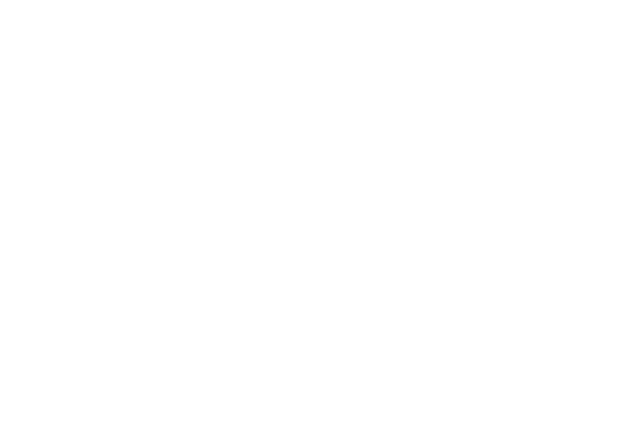
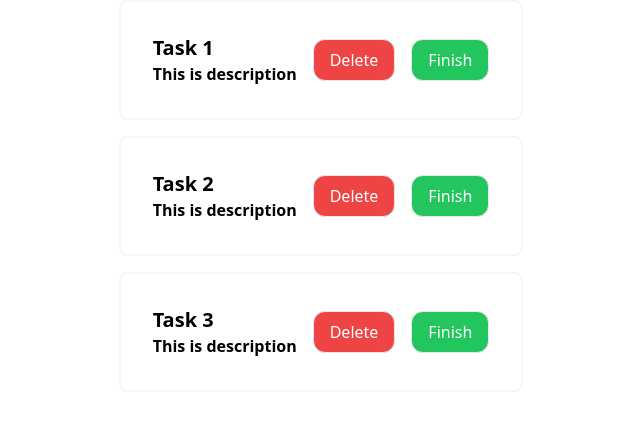
Before and after one commit to corlys/02sprintasia_fe, a React (Vite) app: page / in a window 1280 px wide. Shown: the top 430 px of the page, without its empty margins (319-959 px from the left). Built offline with nearby package versions, Linux system fonts and the light colour scheme.

Commit message:
feat: basic layout

```diff
--- a/src/App.tsx
+++ b/src/App.tsx
@@ -1,5 +1,45 @@
 function App() {
-  return <></>;
+  const lists = [
+    {
+      id: 1,
+      title: "Task 1",
+      description: "This is description",
+    },
+    {
+      id: 2,
+      title: "Task 2",
+      description: "This is description",
+    },
+    {
+      id: 3,
+      title: "Task 3",
+      description: "This is description",
+    },
+  ];
+
+  return (
+    <>
+      <div className="flex flex-col gap-4 items-center justify-center">
+        {lists.map((list) => (
+          <div
+            className="border-2 border-sky-50 rounded-lg flex flex-row items-center justify-between p-8 gap-4"
+            key={list.id}
+          >
+            <div className="flex flex-col items-start justify-center">
+              <h2 className="text-xl font-bold">{list.title}</h2>
+              <p className="text-md font-semibold">{list.description}</p>
+            </div>
+            <button className="px-4 py-2 border rounded-xl bg-red-500 hover:bg-red-400 text-white">
+              Delete
+            </button>
+            <button className="px-4 py-2 border rounded-xl bg-green-500 hover:bg-green-400 text-white">
+              Finish
+            </button>
+          </div>
+        ))}
+      </div>
+    </>
+  );
 }
 
 export default App;
--- /dev/null
+++ b/src/components/Layouts/Base.tsx
@@ -0,0 +1,9 @@
+import type { ReactNode } from "react";
+
+export default function Base({ children }: { children: ReactNode }) {
+  return (
+    <main className="container max-w-4xl mx-auto flex flex-col items-center">
+      {children}
+    </main>
+  );
+}
--- /dev/null
+++ b/src/components/Layouts/index.ts
@@ -0,0 +1 @@
+export { default as Base } from "./Base";
--- a/src/main.tsx
+++ b/src/main.tsx
@@ -1,10 +1,13 @@
-import { StrictMode } from 'react'
-import { createRoot } from 'react-dom/client'
-import App from './App.tsx'
-import './index.css'
+import { StrictMode } from "react";
+import { createRoot } from "react-dom/client";
+import { Base } from "./components/Layouts";
+import App from "./App.tsx";
+import "./index.css";
 
-createRoot(document.getElementById('root')!).render(
+createRoot(document.getElementById("root")!).render(
   <StrictMode>
-    <App />
+    <Base>
+      <App />
+    </Base>
   </StrictMode>,
-)
+);
```
